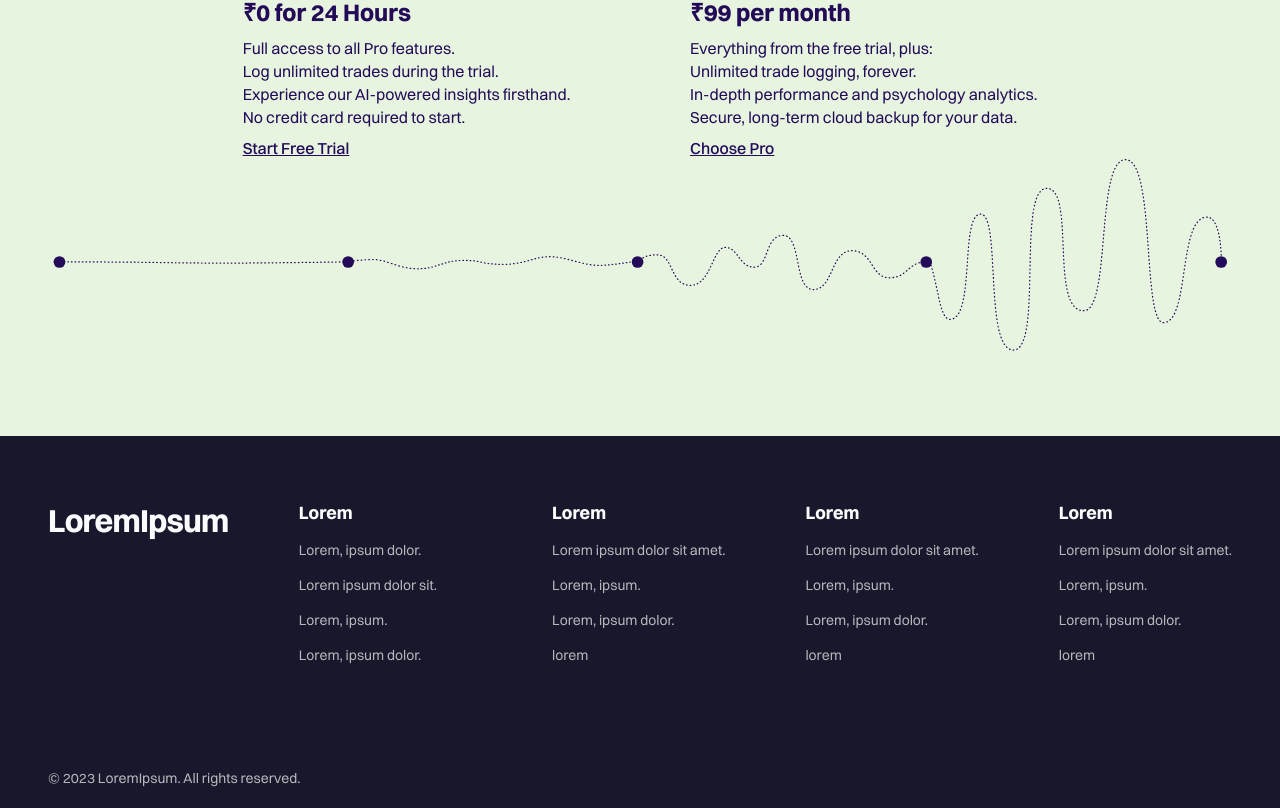
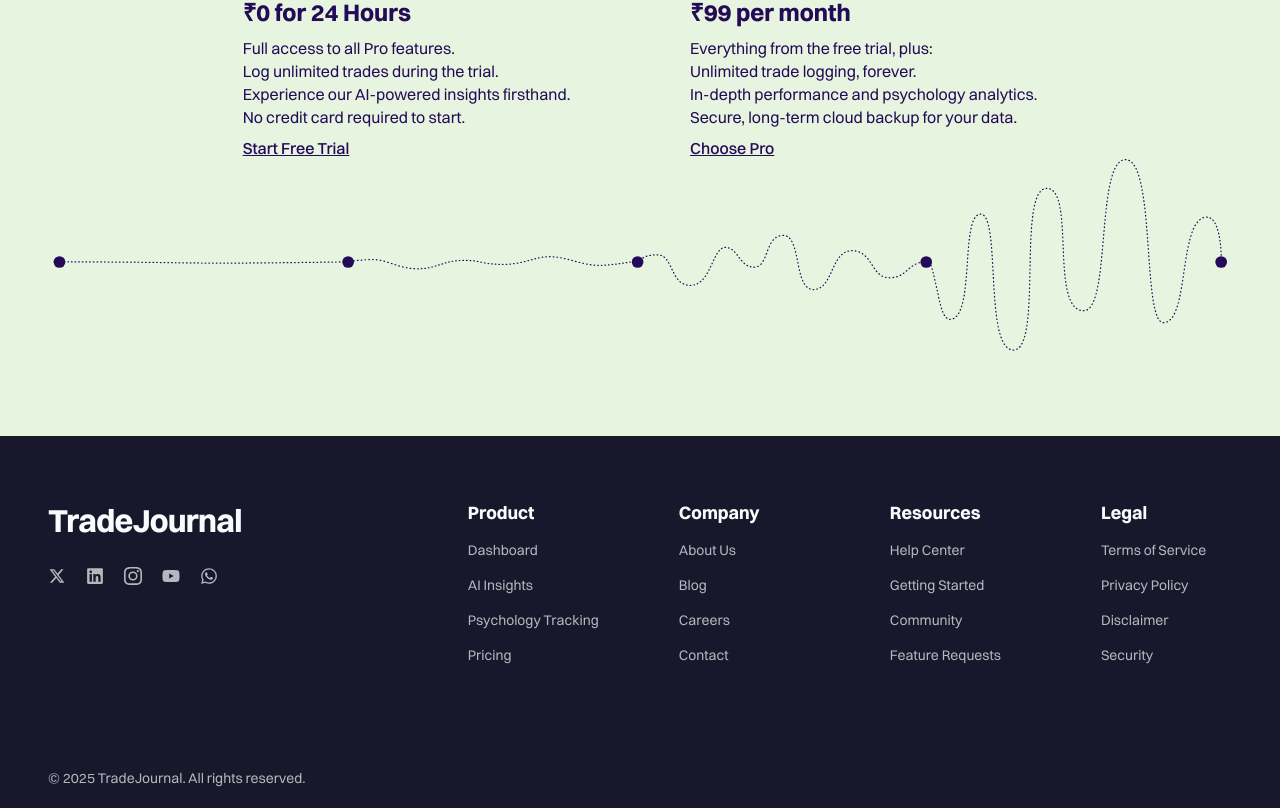
Before and after one commit to ayushcodes0/Tj-Frontend, a React (Vite) app: page / in a window 1280 px wide. Shown: the part 4128-4936 px from the top of the page. Built offline with nearby package versions, Linux system fonts and the light colour scheme.

Commit message:
footer content updated

```diff
--- a/src/components/Footer/Footer.module.css
+++ b/src/components/Footer/Footer.module.css
@@ -79,3 +79,28 @@
         grid-template-columns: 1fr;
     }
 }
+
+
+.footerLogo{
+    display: flex;
+    flex-direction: column;
+    gap: 24px;
+}
+
+.socials {
+  display: flex;
+  align-items: center;
+  gap: 20px;
+}
+
+.socials a {
+  color: var(--primary-white);
+  opacity: 0.7;
+  font-size: 18px;
+  transition: opacity 0.2s ease-in-out;
+  text-decoration: none;
+}
+
+.socials a:hover {
+  opacity: 1;
+}
--- a/src/components/Footer/Footer.tsx
+++ b/src/components/Footer/Footer.tsx
@@ -1,47 +1,66 @@
 import Styles from './Footer.module.css';
+import { FaLinkedin, FaYoutube } from 'react-icons/fa';
+import { RiTwitterXFill } from "react-icons/ri";
+import { BsInstagram } from "react-icons/bs";
+import { FaWhatsapp } from "react-icons/fa";
+
+
+
 const Footer = () => {
   return (
     <div className={Styles.footerWrapper}>
       <div className={Styles.footer}>
         <div className={Styles.footerLogo}>
-        <p className={Styles.logo}>LoremIpsum</p>
+          <p className={Styles.logo}>TradeJournal</p>
+          {/* Social media links are a great way to build community and trust */}
+          <div className={Styles.socials}>
+            <a href="#" aria-label="Twitter"><RiTwitterXFill /></a>
+            <a href="#" aria-label="LinkedIn"><FaLinkedin /></a>
+            <a href="#" aria-label="YouTube"><BsInstagram /></a>
+            <a href="#" aria-label="YouTube"><FaYoutube /></a>
+            <a href="#" aria-label="YouTube"><FaWhatsapp /></a>
+          </div>
         </div>
         <div className={Styles.footerContent}>
+          {/* Column 1: Core Product Features */}
           <div className={Styles.footerItems}>
-            <p className={Styles.footerItemsHead}>Lorem</p>
-            <p className={Styles.footerItemsText}>Lorem, ipsum dolor.</p>
-            <p className={Styles.footerItemsText}>Lorem ipsum dolor sit.</p>
-            <p className={Styles.footerItemsText}>Lorem, ipsum.</p>
-            <p className={Styles.footerItemsText}>Lorem, ipsum dolor.</p>
+              <p className={Styles.footerItemsHead}>Product</p>
+              <p className={Styles.footerItemsText}>Dashboard</p>
+              <p className={Styles.footerItemsText}>AI Insights</p>
+              <p className={Styles.footerItemsText}>Psychology Tracking</p>
+              <p className={Styles.footerItemsText}>Pricing</p>
           </div>
+          {/* Column 2: Company Information */}
           <div className={Styles.footerItems}>
-            <p className={Styles.footerItemsHead}>Lorem</p>
-            <p className={Styles.footerItemsText}>Lorem ipsum dolor sit amet.</p>
-            <p className={Styles.footerItemsText}>Lorem, ipsum.</p>
-            <p className={Styles.footerItemsText}>Lorem, ipsum dolor.</p>
-            <p className={Styles.footerItemsText}>lorem</p>
+              <p className={Styles.footerItemsHead}>Company</p>
+              <p className={Styles.footerItemsText}>About Us</p>
+              <p className={Styles.footerItemsText}>Blog</p>
+              <p className={Styles.footerItemsText}>Careers</p>
+              <p className={Styles.footerItemsText}>Contact</p>
           </div>
+          {/* Column 3: Support and Resources */}
           <div className={Styles.footerItems}>
-            <p className={Styles.footerItemsHead}>Lorem</p>
-            <p className={Styles.footerItemsText}>Lorem ipsum dolor sit amet.</p>
-            <p className={Styles.footerItemsText}>Lorem, ipsum.</p>
-            <p className={Styles.footerItemsText}>Lorem, ipsum dolor.</p>
-            <p className={Styles.footerItemsText}>lorem</p>
+              <p className={Styles.footerItemsHead}>Resources</p>
+              <p className={Styles.footerItemsText}>Help Center</p>
+              <p className={Styles.footerItemsText}>Getting Started</p>
+              <p className={Styles.footerItemsText}>Community</p>
+              <p className={Styles.footerItemsText}>Feature Requests</p>
           </div>
+          {/* Column 4: Legal Information (Crucial for a financial app) */}
           <div className={Styles.footerItems}>
-            <p className={Styles.footerItemsHead}>Lorem</p>
-            <p className={Styles.footerItemsText}>Lorem ipsum dolor sit amet.</p>
-            <p className={Styles.footerItemsText}>Lorem, ipsum.</p>
-            <p className={Styles.footerItemsText}>Lorem, ipsum dolor.</p>
-            <p className={Styles.footerItemsText}>lorem</p>
+              <p className={Styles.footerItemsHead}>Legal</p>
+              <p className={Styles.footerItemsText}>Terms of Service</p>
+              <p className={Styles.footerItemsText}>Privacy Policy</p>
+              <p className={Styles.footerItemsText}>Disclaimer</p>
+              <p className={Styles.footerItemsText}>Security</p>
           </div>
         </div>
       </div>
       <div className={Styles.footerBottom}>
-        <p className={Styles.footerBottomText}>© 2023 LoremIpsum. All rights reserved.</p>
+        <p className={Styles.footerBottomText}>© {new Date().getFullYear()} TradeJournal. All rights reserved.</p>
       </div>
     </div>
   )
 }
 
-export default Footer
+export default Footer;
```
Lines whose indentation alone changed are shown as unchanged.
